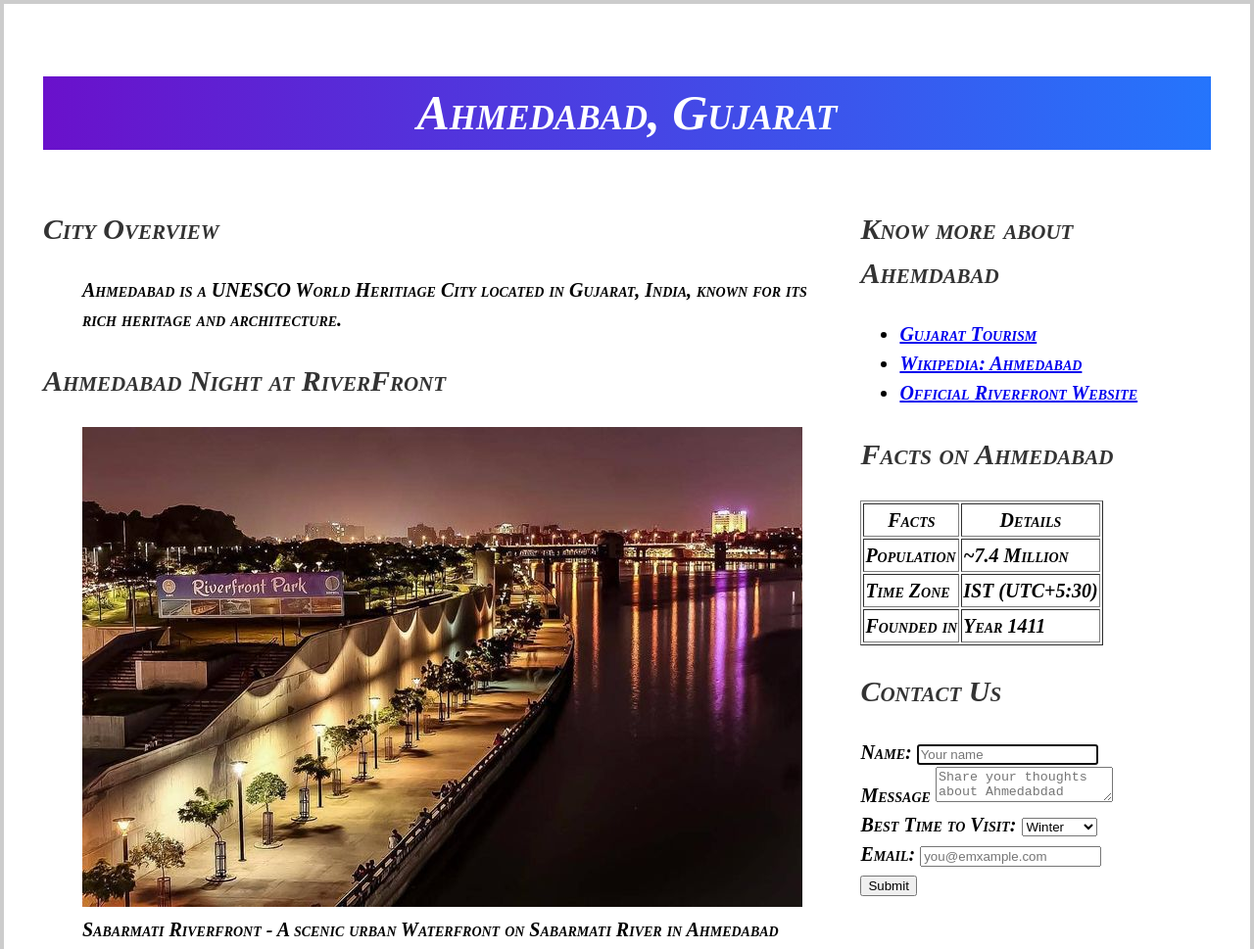
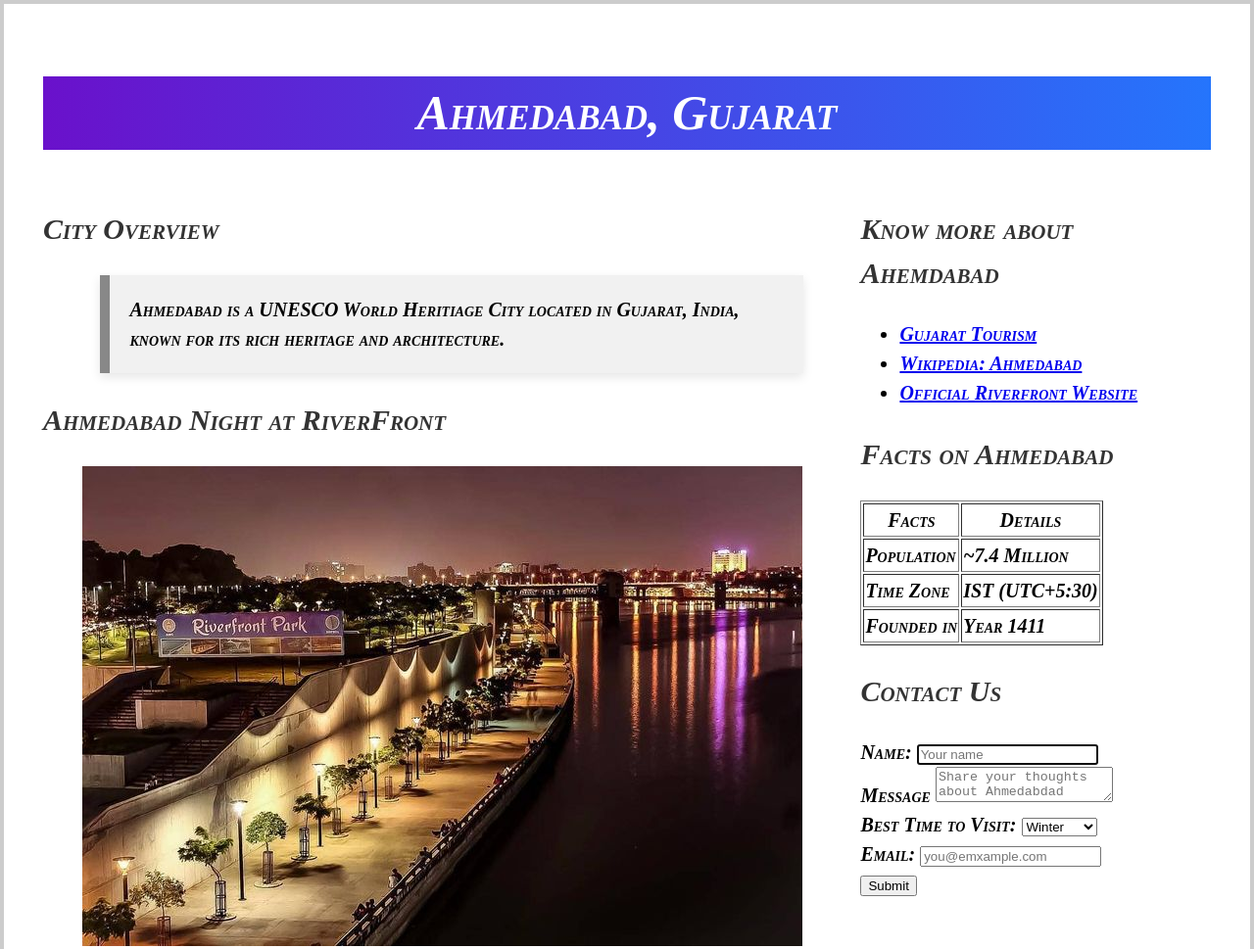
Before and after one commit to skhoja0836/ahmedabad-webpage, a plain HTML site: page index.html in a window 1280 px wide. Shown: the top 969 px of the page at 98% size. Drawn offline with Linux system fonts and the light colour scheme; files that its build step writes are made by us from their sources.

Commit message:
blockquote CSS

```diff
--- a/css/styles.css
+++ b/css/styles.css
@@ -59,3 +59,13 @@ section h2 {
     font-family: Geogia, serif;
     text-align: left;
 }
+
+blockquote {
+    font-style: italic;
+    background-color: #f1f1f1;
+    padding: 1rem;
+    border-left: 0.5rem solid #888;
+    width: 80%;
+    margin: 1rem auto;
+    box-shadow: 0 0.2rem 0.5rem rgba(0, 0, 0, 0.1);
+}
```
